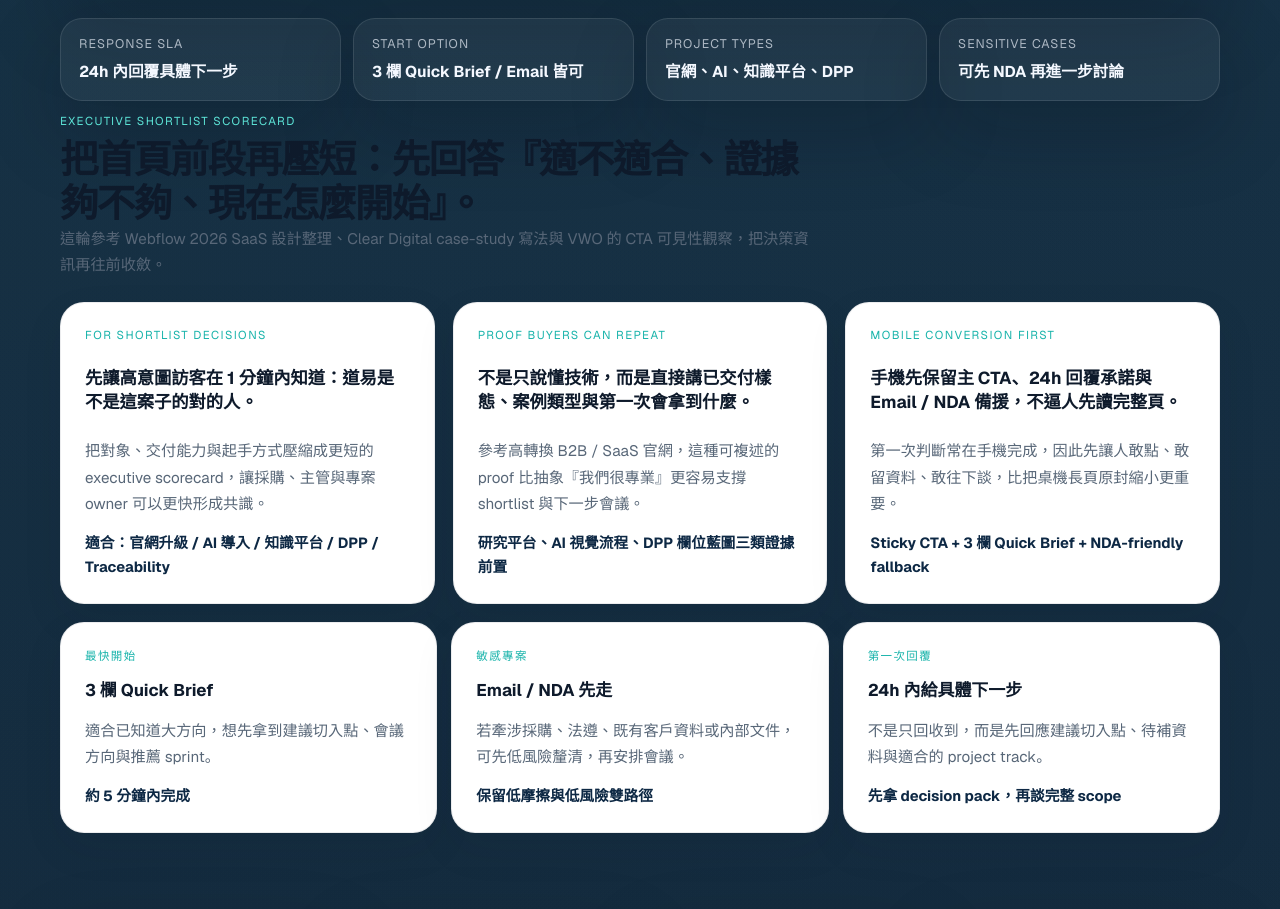
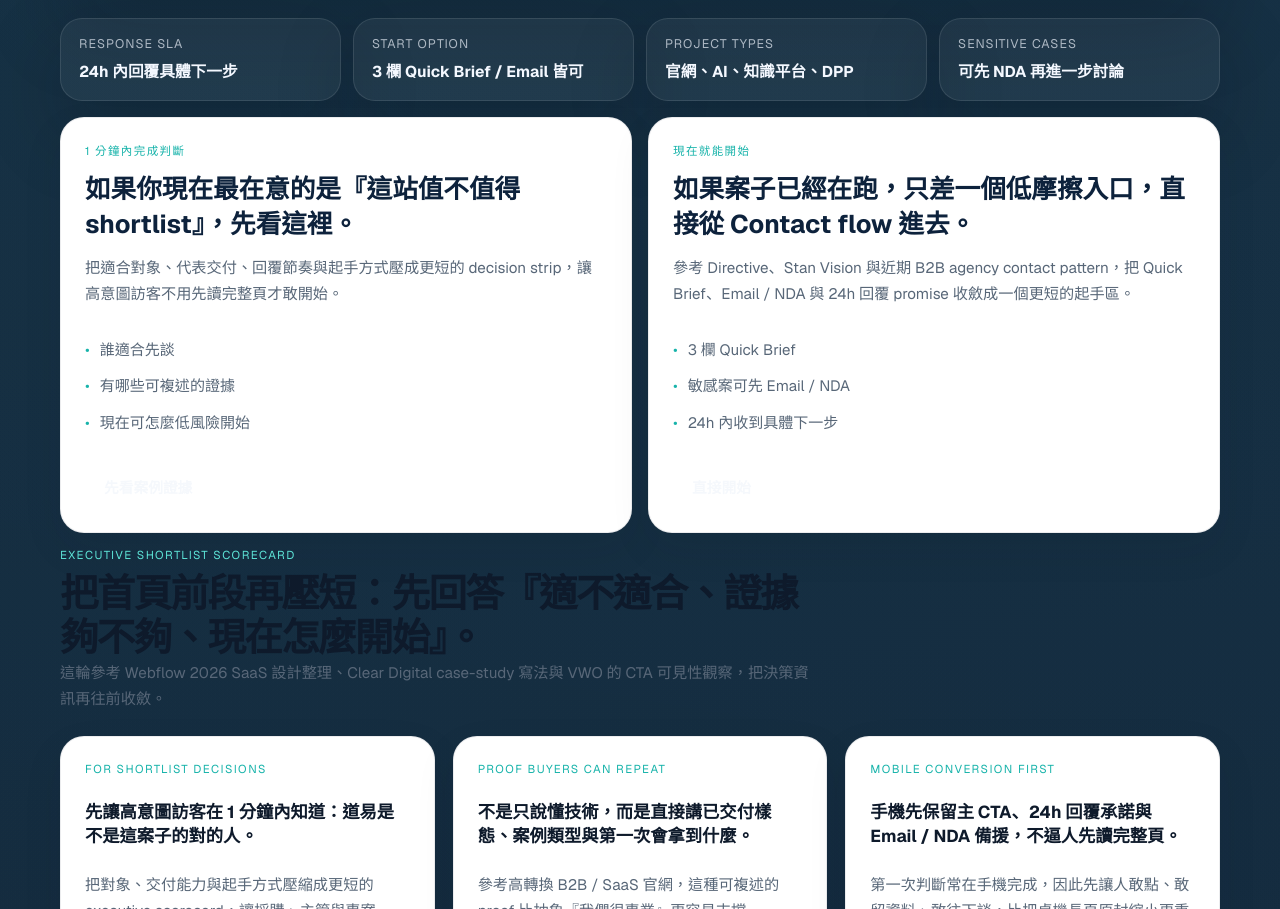
Before and after one commit to yangyen1977-wq/daoyi-website-2026, a Next.js app: page / in a window 1280 px wide. Shown: the part 2801-3710 px from the top of the page. Built offline with nearby package versions, Linux system fonts and the light colour scheme.

Commit message:
Refine homepage decision strip and contact entry cues

```diff
--- a/src/app/globals.css
+++ b/src/app/globals.css
@@ -624,6 +624,39 @@ a:hover {
   padding: 12px 0 8px;
 }
 
+.homepage-decision-strip {
+  padding: 8px 0 10px;
+}
+
+.homepage-decision-strip-grid {
+  display: grid;
+  grid-template-columns: repeat(2, minmax(0, 1fr));
+  gap: 16px;
+}
+
+.homepage-decision-strip-card {
+  display: grid;
+  gap: 14px;
+  min-height: 100%;
+  padding: 24px;
+  border-radius: 28px;
+  background: linear-gradient(180deg, #f9fcff, #eef5ff);
+}
+
+.homepage-decision-strip-card h2 {
+  font-size: clamp(1.25rem, 2vw, 1.7rem);
+  line-height: 1.35;
+  color: #0d223c;
+}
+
+.homepage-decision-strip-list {
+  margin-top: 0;
+}
+
+.homepage-decision-strip-button {
+  margin-top: auto;
+}
+
 .homepage-momentum-band {
   padding: 10px 0 10px;
 }
@@ -3261,7 +3294,8 @@ a:hover {
   .homepage-momentum-grid,
   .homepage-first-response-kit,
   .homepage-shortlist-summary-grid,
-  .homepage-launchpad-grid {
+  .homepage-launchpad-grid,
+  .homepage-decision-strip-grid {
     grid-template-columns: 1fr;
   }
   .snapshot-grid,
--- a/src/app/page.tsx
+++ b/src/app/page.tsx
@@ -38,6 +38,7 @@ import {
   homepageBenchmarkSignals,
   homepageExecutiveScorecards,
   homepageLaunchpadCards,
+  homepageDecisionStripCards,
 } from "@/lib/site";
 import { Hero } from "@/components/hero";
 import { QuickBriefForm } from "@/components/quick-brief-form";
@@ -261,6 +262,28 @@ export default function Home() {
               <article key={item.label} className="homepage-trust-chip">
                 <span>{item.label}</span>
                 <strong>{item.value}</strong>
+              </article>
+            ))}
+          </div>
+        </div>
+      </section>
+
+      <section className="homepage-decision-strip" aria-label="首頁快速決策摘要">
+        <div className="shell">
+          <div className="homepage-decision-strip-grid">
+            {homepageDecisionStripCards.map((item) => (
+              <article key={item.title} className="feature-surface homepage-decision-strip-card">
+                <span className="mini-label accent">{item.label}</span>
+                <h2>{item.title}</h2>
+                <p>{item.detail}</p>
+                <ul className="bullet-list compact homepage-decision-strip-list">
+                  {item.bullets.map((bullet) => (
+                    <li key={bullet}>{bullet}</li>
+                  ))}
+                </ul>
+                <Link href={item.href} className="button-secondary inline-button homepage-decision-strip-button">
+                  {item.cta}
+                </Link>
               </article>
             ))}
           </div>
--- a/src/lib/site.ts
+++ b/src/lib/site.ts
@@ -51,6 +51,25 @@ export const homepageLaunchpadCards = [
     title: "24h 內給具體下一步",
     detail: "不是只回收到，而是先回應建議切入點、待補資料與適合的 project track。",
     meta: "先拿 decision pack，再談完整 scope",
+  },
+];
+
+export const homepageDecisionStripCards = [
+  {
+    label: "1 分鐘內完成判斷",
+    title: "如果你現在最在意的是『這站值不值得 shortlist』，先看這裡。",
+    detail: "把適合對象、代表交付、回覆節奏與起手方式壓成更短的 decision strip，讓高意圖訪客不用先讀完整頁才敢開始。",
+    bullets: ["誰適合先談", "有哪些可複述的證據", "現在可怎麼低風險開始"],
+    cta: "先看案例證據",
+    href: "/#proof-ledger",
+  },
+  {
+    label: "現在就能開始",
+    title: "如果案子已經在跑，只差一個低摩擦入口，直接從 Contact flow 進去。",
+    detail: "參考 Directive、Stan Vision 與近期 B2B agency contact pattern，把 Quick Brief、Email / NDA 與 24h 回覆 promise 收斂成一個更短的起手區。",
+    bullets: ["3 欄 Quick Brief", "敏感案可先 Email / NDA", "24h 內收到具體下一步"],
+    cta: "直接開始",
+    href: "/#quick-brief",
   },
 ];
 
```
